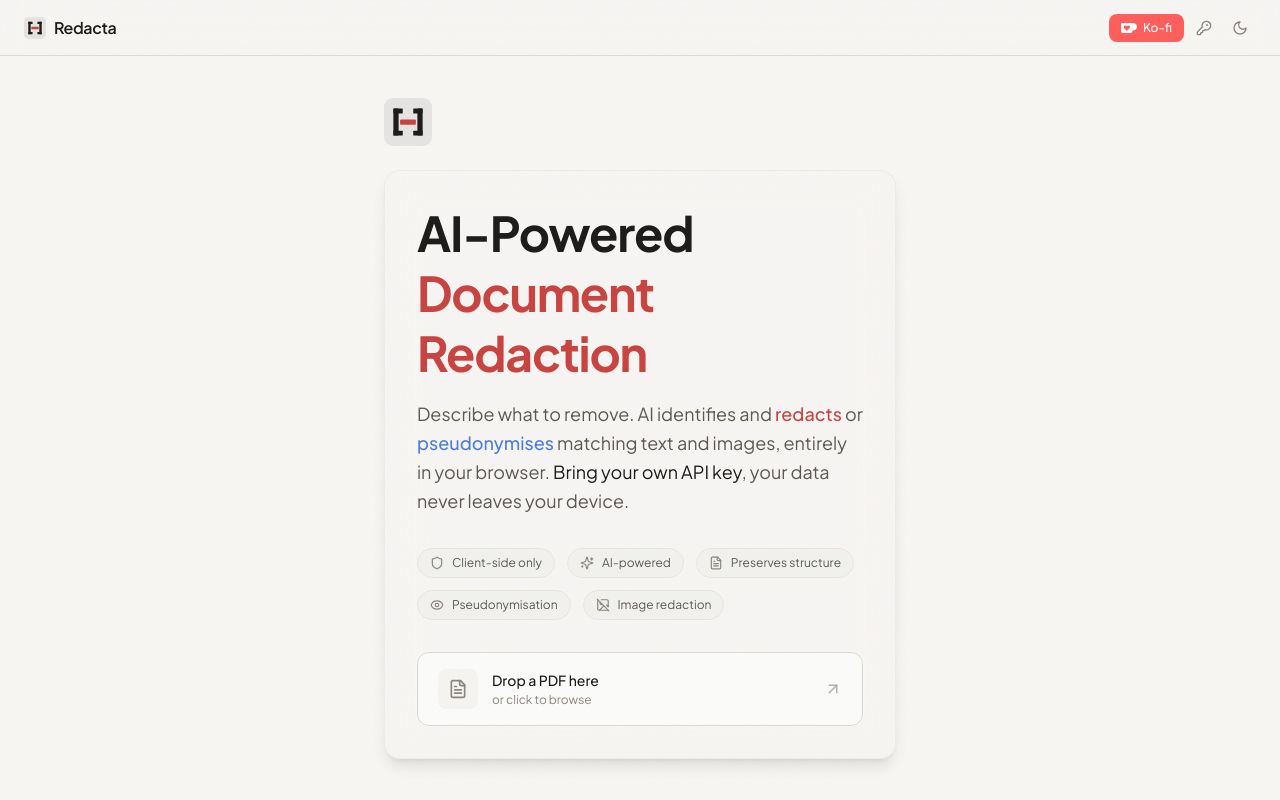
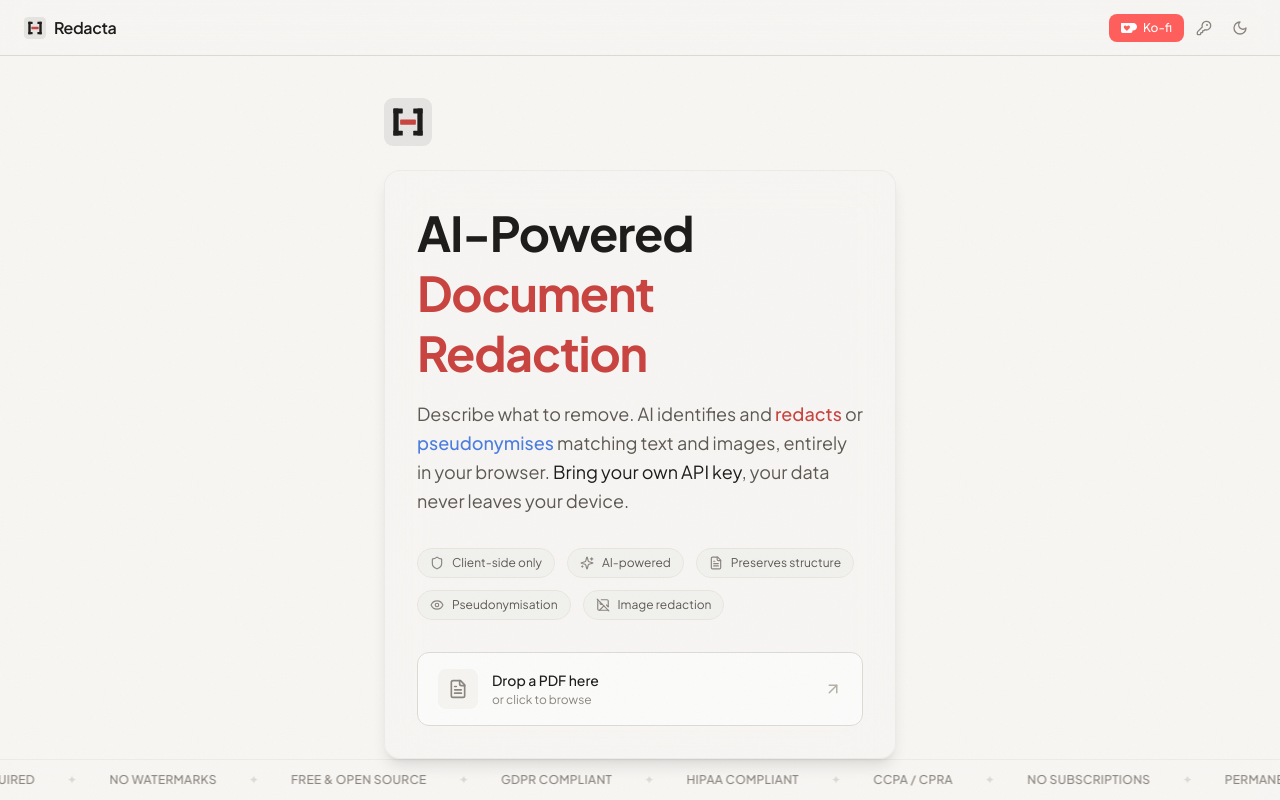
Before and after one commit to Siddharth-Khattar/redacta, a React (Vite) app in the folder frontend/: page / in a window 1280 px wide. Built offline with nearby package versions, Linux system fonts and the light colour scheme.

Commit message:
feat: add trust marquee and image redaction to landing page
- Scrolling trust strip with compliance/feature signals at bottom
- Marquee animation with reduced-motion override
- Add image redaction mention in description and feature pills
- Highlight redacts/pseudonymises/BYOK with accent colors

```diff
--- a/frontend/src/index.css
+++ b/frontend/src/index.css
@@ -150,6 +150,28 @@ html.light .noise::before {
   animation: fade-in-up 0.5s ease-out 0.35s both;
 }
 
+/* Trust marquee — infinite horizontal scroll */
+@keyframes marquee {
+  0% {
+    transform: translateX(0);
+  }
+  100% {
+    transform: translateX(-50%);
+  }
+}
+
+.trust-marquee {
+  animation: marquee 30s linear infinite;
+  will-change: transform;
+}
+
+/* Slow horizontal scroll is accessibility-safe; keep it running even with reduced motion */
+@media (prefers-reduced-motion: reduce) {
+  .trust-marquee {
+    animation: marquee 60s linear infinite !important;
+  }
+}
+
 @media (prefers-reduced-motion: reduce) {
   *,
   *::before,
--- a/frontend/src/pages/LandingPage.tsx
+++ b/frontend/src/pages/LandingPage.tsx
@@ -72,6 +72,43 @@ export function LandingPage() {
 
         {/* Vignette for text readability */}
         <div className="absolute inset-0 bg-[radial-gradient(ellipse_at_center,transparent_30%,var(--color-bg)_85%)] z-1 pointer-events-none" />
+
+        {/* Trust marquee at bottom */}
+        <div className="absolute bottom-0 left-0 right-0 z-10 overflow-hidden border-t border-border-subtle/60 bg-bg/50 backdrop-blur-md pointer-events-none">
+          <div className="trust-marquee flex whitespace-nowrap py-3">
+            {[0, 1].map((copy) => (
+              <div
+                key={copy}
+                className="flex shrink-0 items-center gap-8 px-4 text-xs font-medium tracking-wide text-text-dim uppercase"
+              >
+                <span>No Signup Required</span>
+                <span className="text-border">✦</span>
+                <span>No Watermarks</span>
+                <span className="text-border">✦</span>
+                <span>Free &amp; Open Source</span>
+                <span className="text-border">✦</span>
+                <span>GDPR Compliant</span>
+                <span className="text-border">✦</span>
+                <span>HIPAA Compliant</span>
+                <span className="text-border">✦</span>
+                <span>CCPA / CPRA</span>
+                <span className="text-border">✦</span>
+                <span>No Subscriptions</span>
+                <span className="text-border">✦</span>
+                <span>Permanent Redaction</span>
+                <span className="text-border">✦</span>
+                <span>No Software Installation</span>
+                <span className="text-border">✦</span>
+                <span>Zero Data Retention</span>
+                <span className="text-border">✦</span>
+                <span>Works Offline After Load</span>
+                <span className="text-border">✦</span>
+                <span>No File Size Limits</span>
+                <span className="text-border">✦</span>
+              </div>
+            ))}
+          </div>
+        </div>
 
         {/* Hero content */}
         <div className="relative z-10 max-w-xl px-8 pointer-events-none">
```
